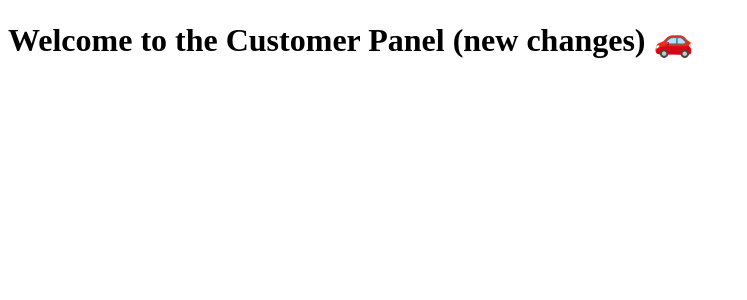
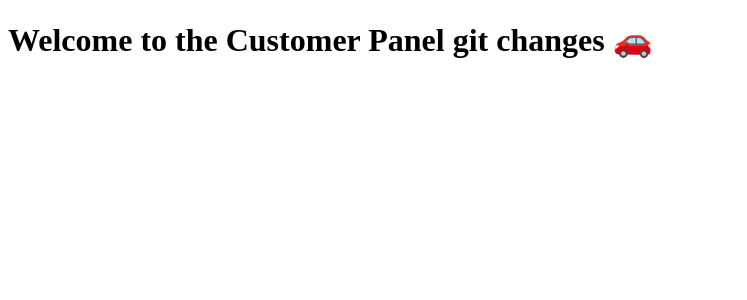
Before and after one commit to purvasharmadev/bookEasy, a Next.js app in the folder apps/customer/: page / in a window 1280 px wide. Shown: the top 300 px of the page, without its empty margins (0-747 px from the left). Built offline with nearby package versions, Linux system fonts and the light colour scheme.

Commit message:
test: update welcome message in the customer panel index page

```diff
--- a/apps/customer/pages/index.tsx
+++ b/apps/customer/pages/index.tsx
@@ -1,3 +1,3 @@
 export default function Home() {
-  return <h1>Welcome to the Customer Panel (new changes) 🚗</h1>;
+  return <h1>Welcome to the Customer Panel git changes 🚗</h1>;
 }
```
